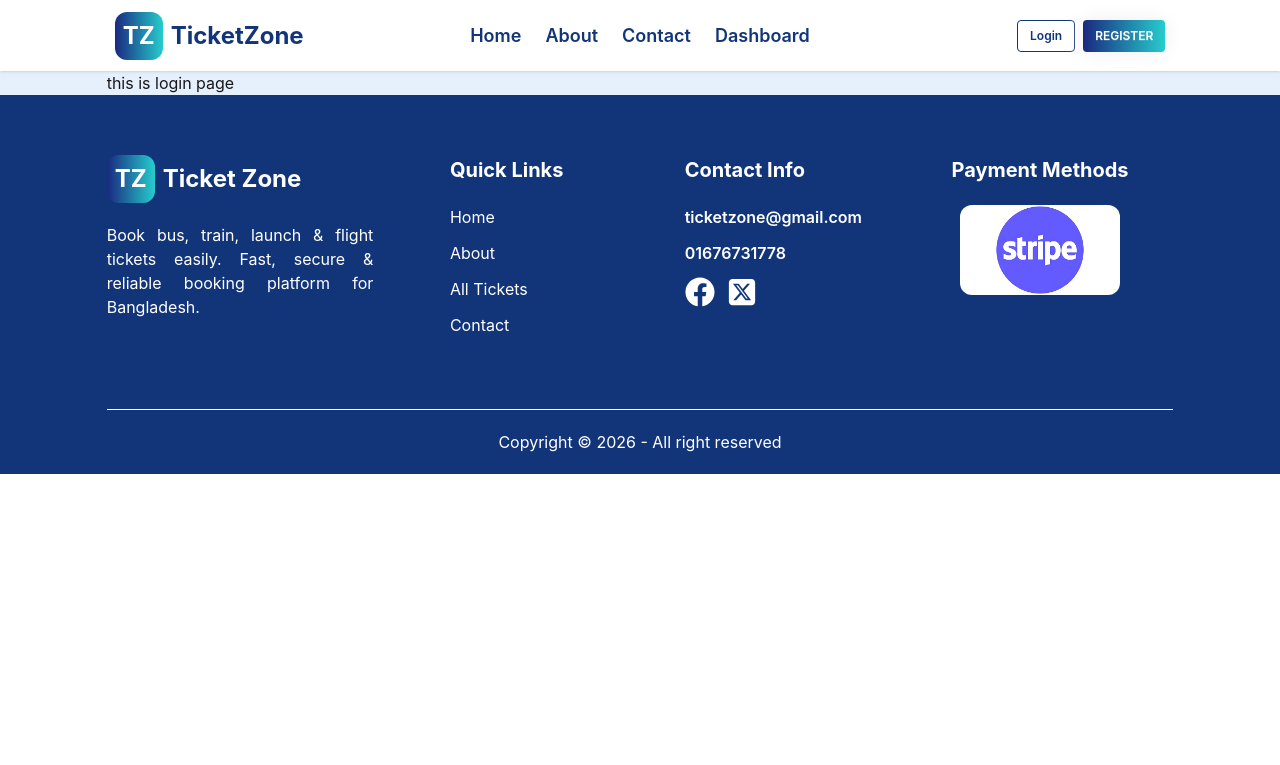
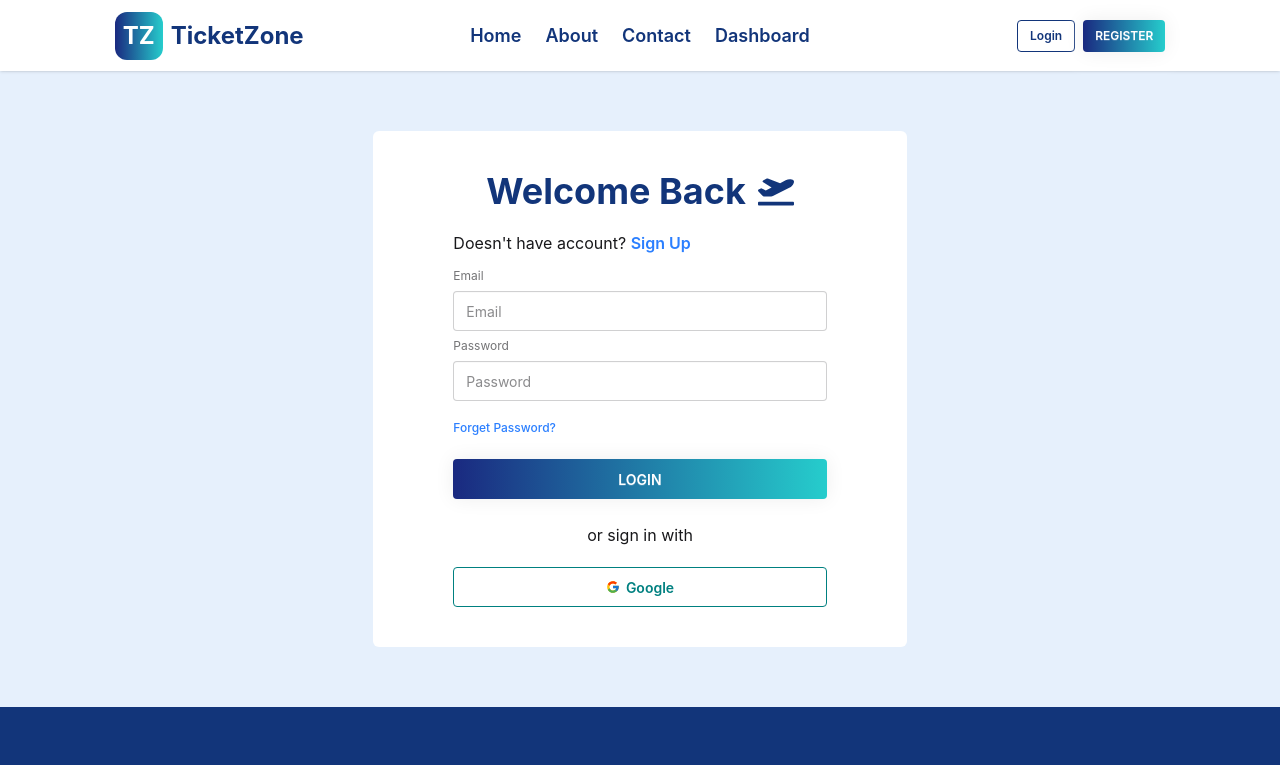
Before and after one commit to riday-kumar/ticket-zone-client-side, a React (Vite) app: page /login in a window 1280 px wide. Shown: the top 765 px of the page. Built offline with nearby package versions, Linux system fonts and the light colour scheme.

Commit message:
login page design done

```diff
--- a/src/pages/Login/Login.jsx
+++ b/src/pages/Login/Login.jsx
@@ -1,7 +1,43 @@
+import { FaPlaneDeparture } from "react-icons/fa";
+import { FcGoogle } from "react-icons/fc";
+import { Link } from "react-router";
+
 const Login = () => {
   return (
-    <div>
-      <p>this is login page</p>
+    <div className="bg-white px-5 md:px-20 py-10 my-15 rounded-md md:w-[70%] lg:w-[50%] mx-auto">
+      <p className="text-center text-3xl md:text-4xl font-bold text-primary flex justify-center items-center gap-3">
+        Welcome Back <FaPlaneDeparture />
+      </p>
+      <p className="mb-2 mt-5">
+        Doesn't have account?{" "}
+        <Link to="/register" className="text-blue-500 font-semibold">
+          Sign Up
+        </Link>
+      </p>
+      <form action="">
+        <fieldset className="fieldset border-base-300 rounded-box ">
+          <label className="label">Email</label>
+          <input type="email" className="input w-full" placeholder="Email" />
+
+          <label className="label">Password</label>
+          <input
+            type="password"
+            className="input w-full"
+            placeholder="Password"
+          />
+          <Link className="text-blue-500 font-medium mt-3">
+            Forget Password?
+          </Link>
+
+          <button className="btn btn-grad mt-4">Login</button>
+        </fieldset>
+      </form>
+      <div className="my-5">
+        <p className="text-center">or sign in with</p>
+      </div>
+      <button className="btn btn-outline btn-secondary w-full">
+        <FcGoogle /> Google
+      </button>
     </div>
   );
 };
```
